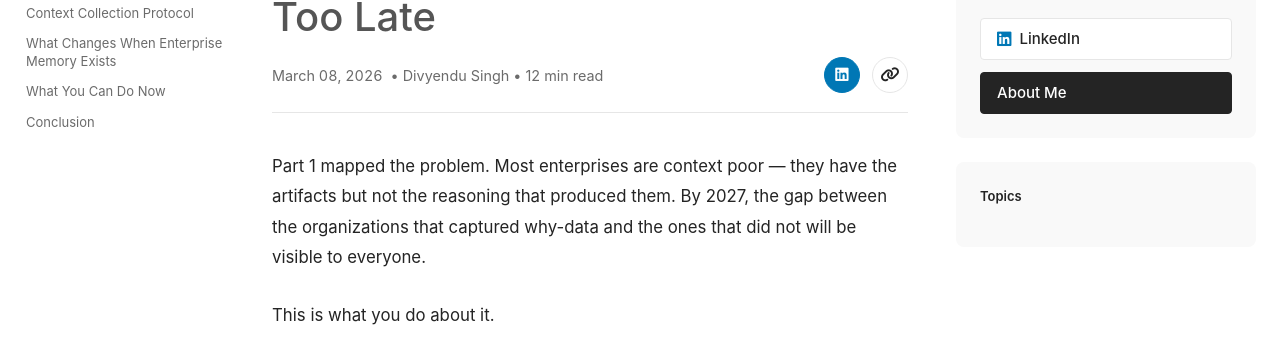
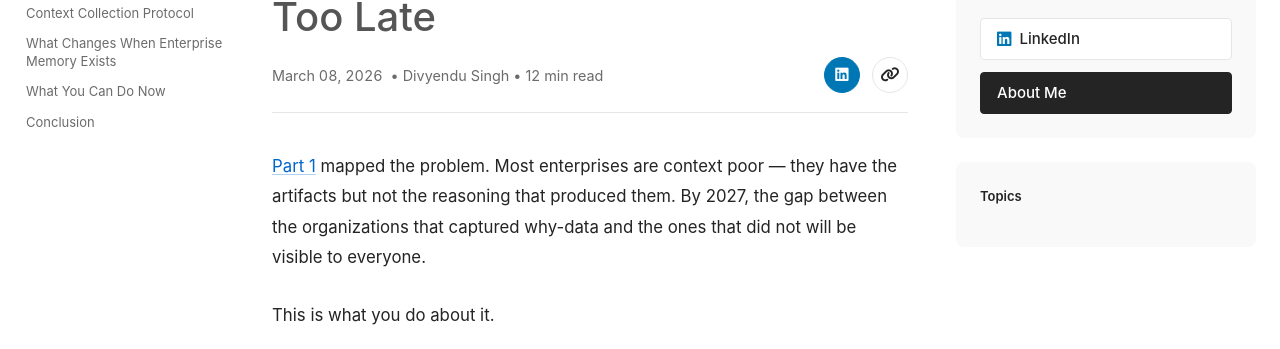
Before and after one commit to sddiv/sddiv.github.io, a Jekyll site: the page built from _posts/2026-03-08-context-poverty-building-enterprise-memory-before-its-too-late-part-2.md, in a window 1280 px wide and 900 px high. Shown: the part 222-571 px from the top of the window. Built offline with Jekyll 4.4.1, drawn with Linux system fonts in a browser that asks for light colours; comment, search, counter and statistics services are not loaded; part of the change alters nothing that is shown.

```diff
--- a/_posts/2026-03-08-context-poverty-building-enterprise-memory-before-its-too-late-part-2.md
+++ b/_posts/2026-03-08-context-poverty-building-enterprise-memory-before-its-too-late-part-2.md
@@ -5,7 +5,7 @@ date: 2026-03-08
 author: Divyendu Singh
 ---
 
-Part 1 mapped the problem. Most enterprises are context poor — they have the artifacts but not the reasoning that produced them. By 2027, the gap between the organizations that captured why-data and the ones that did not will be visible to everyone.
+[Part 1](https://sddiv.github.io/blog/2026/03/07/context-poverty-why-most-enterprise-ai-will-fail-by-2027-part-1/) mapped the problem. Most enterprises are context poor — they have the artifacts but not the reasoning that produced them. By 2027, the gap between the organizations that captured why-data and the ones that did not will be visible to everyone.
 
 This is what you do about it.
 
```
